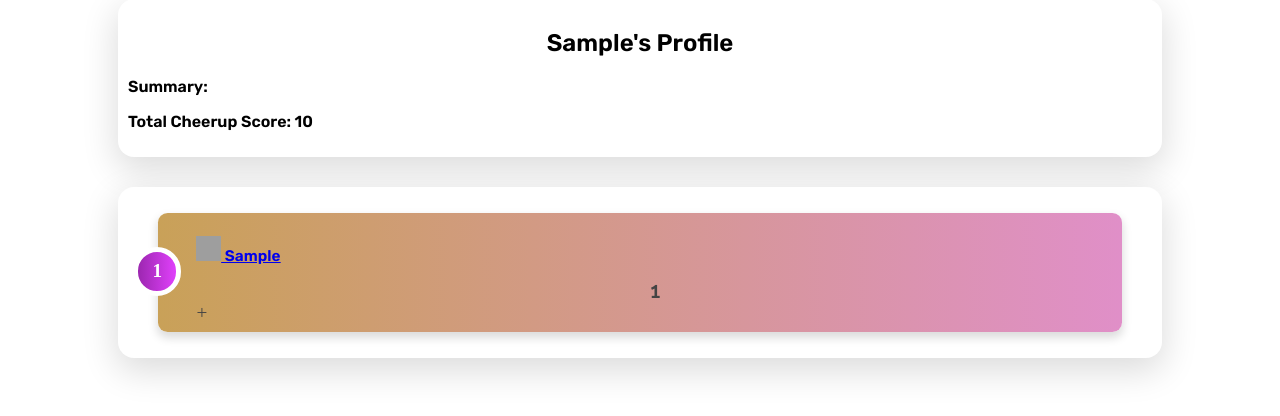
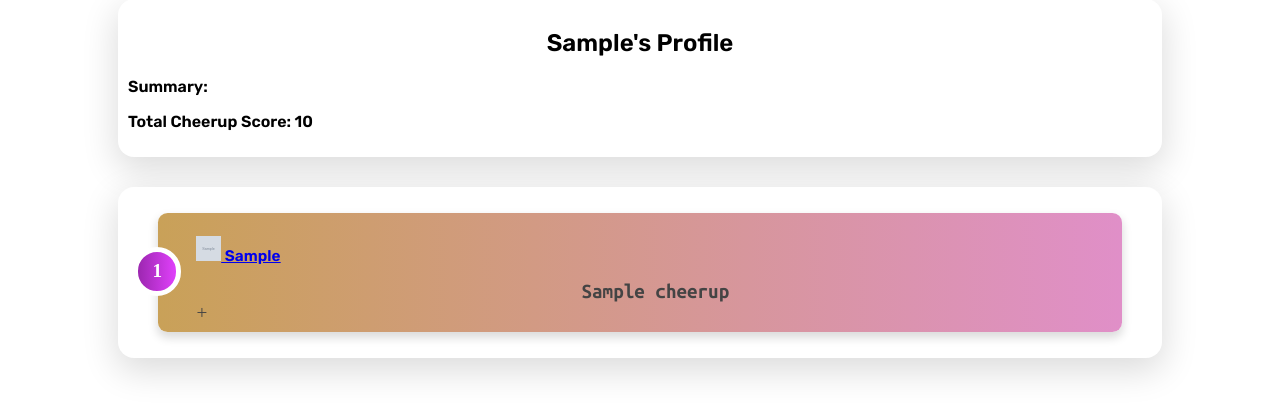
Before and after one commit to kdaya001/cheer-you-up, a Flask app: template templates/user/user-profile.html in a window 1280 px wide. Shown: the part 162-578 px from the top of the page. Run offline with Flask 2, Linux system fonts and the light colour scheme; the template is opened without the code that fills it: most values are stand-ins (such as "Sample title", 1, 10 or a date in 2020); grey boxes marked "Sample" are stand-in pictures; some libraries are stand-ins or nearby versions; grey boxes are pictures that could not be loaded.

Commit message:
fix more bugs and modify user controller

```diff
--- a/models/user.py
+++ b/models/user.py
@@ -16,4 +16,4 @@ def get_all_users():
     return database.sql_select('SELECT * FROM USERS ORDER BY score DESC', [])
 
 def get_all_user_cheerups(id):
-    return database.sql_select('SELECT users.id as userid, users.first_name, users.avatar_url, cheerups.id as cheerupsid, cheerups.rating, cheerups.cheerup, cheerups.weather from users LEFT JOIN cheerups on users.id = cheerups.id where users.id = %s ORDER BY rating DESC', [id])
+    return database.sql_select('SELECT users.id as userid, users.score, users.first_name, users.avatar_url, cheerups.id as cheerupsid, cheerups.rating, cheerups.cheerup, cheerups.weather from users LEFT JOIN cheerups on users.id = cheerups.user_id where users.id = %s ORDER BY rating DESC', [id])
--- a/templates/user/user-profile.html
+++ b/templates/user/user-profile.html
@@ -17,16 +17,17 @@
 <div class="content-container">
     <ol>
         {% for cheerup in cheerups %}
+        {% if cheerup['cheerup'] != None %}
             <li class="cheerup-container">
                 <div class="poster-details">
                     <a href="/user-profile/{{cheerup['userid']}}">
                         <p class="first_name">
-                        <img class="avatar" src="{{cheerup[1]}}" />
+                            <img class="avatar" src="{{cheerup['avatar_url']}}" />
                             {{cheerup['first_name']}}
                         </p>
                     </a>
                 </div>
-            <div class="cheerup">{{cheerup[0]}}</div>
+                <div class="cheerup">{{cheerup['cheerup']}}</div>
                 <span class="find-out-more">+</span>
                 <div class="user-details">
                     <p>Cheerup Score: {{cheerup['rating']}}</p>
@@ -52,6 +53,9 @@
                     {% endif %}
                 </div>
             </li>
+        {% else %}
+        <p>{{cheerup['first_name']}} does not have any cheerups posted right now</p>
+        {% endif %}
         {% endfor %}
     </ol>
 </div>
```
Also changed, not shown: controllers/user_controller.py (+9 -7 lines). Lines whose indentation alone changed are shown as unchanged.
